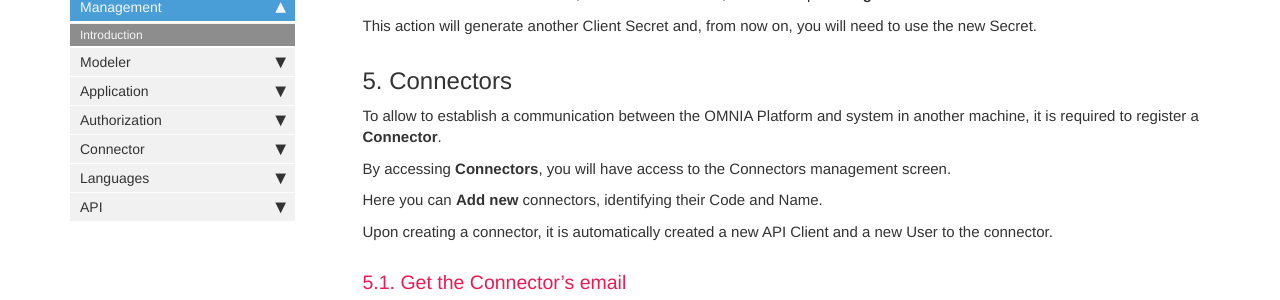
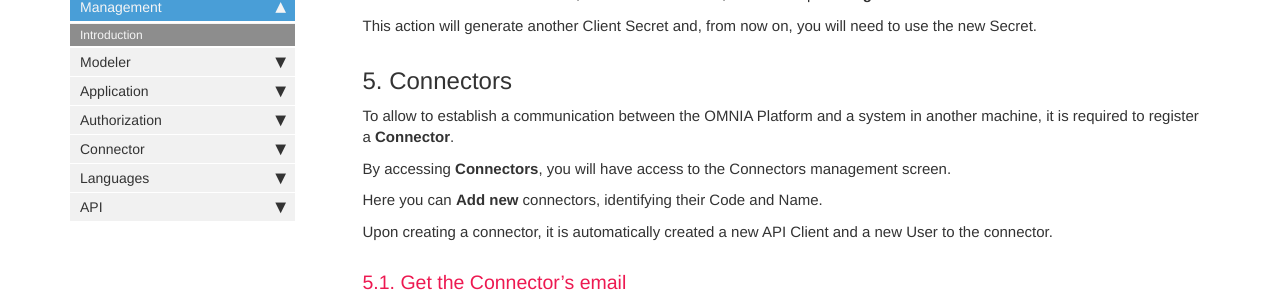
Before and after one commit to daniel8lopes/omnia3, a Jekyll site: the page built from docs/pages/omnia3/Management/omnia3_management_introduction.md, in a window 1280 px wide and 900 px high, scrolled down 1346 px. Shown: the part 194-494 px from the top of the window. Built offline with Jekyll 4.4.1, drawn with Linux system fonts in a browser that asks for light colours; nearby versions of some CDN libraries; comment, search, counter and statistics services are not loaded.

Commit message:
Add missing word

```diff
--- a/docs/pages/omnia3/Management/omnia3_management_introduction.md
+++ b/docs/pages/omnia3/Management/omnia3_management_introduction.md
@@ -52,7 +52,7 @@ This action will generate another Client Secret and, from now on, you will need
 
 
 ## 5. Connectors
-To allow to establish a communication between the OMNIA Platform and system in another machine, it is required to register a **Connector**.
+To allow to establish a communication between the OMNIA Platform and a system in another machine, it is required to register a **Connector**.
 
 By accessing **Connectors**, you will have access to the Connectors management screen.
 
```
